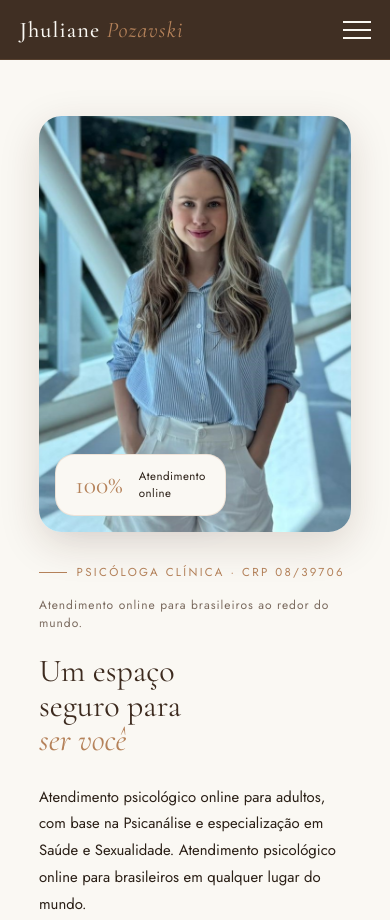
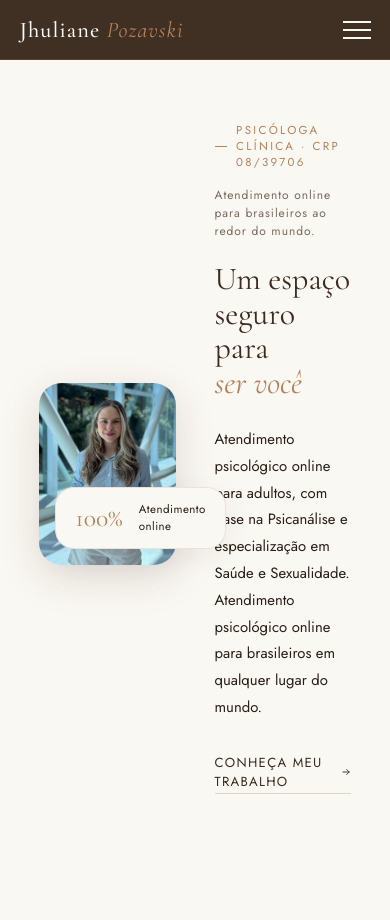
Before and after one commit to JhulianePozavski/Site, a plain HTML site: page index.html in a window 390 px wide. Shown: the top 920 px of the page. Drawn offline with nearby package versions, Linux system fonts and the light colour scheme.

Commit message:
Update index.html

```diff
--- a/index.html
+++ b/index.html
@@ -72,7 +72,7 @@
   }
 
   /* HERO */
-  #hero { min-height: 100vh; display: grid; grid-template-columns: 1fr 1fr; padding-top: 140px; background: var(--cream); position: relative; overflow: hidden; }
+  #hero { min-height: 100vh; display: grid; grid-template-columns: 1fr 1fr; padding-top: 90px; background: var(--cream); position: relative; overflow: hidden; }
   .hero-left { display: flex; flex-direction: column; justify-content: center; padding: 6vw 4vw 6vw 8vw; }
   .hero-tag { display: inline-flex; align-items: center; gap: .6rem; font-size: .72rem; letter-spacing: .2em; text-transform: uppercase; color: var(--terra); font-weight: 400; margin-bottom: 1.8rem; opacity: 0; animation: fadeUp .8s .2s forwards; }
   .hero-tag::before { content: ''; display: block; width: 28px; height: 1px; background: var(--terra); }
@@ -220,7 +220,7 @@
     .hamburger.active span:nth-child(3) { transform: translateY(-8px) rotate(-45deg); }
 
     /* HERO */
-    #hero { grid-template-columns: 1fr; min-height: auto; padding-top: 100px; }
+    #hero { min-height: 100vh; display: grid; grid-template-columns: 1fr 1fr; padding-top: 90px; background: var(--cream); position: relative; overflow: hidden; }
     .hero-right { order: -1; height: auto; padding: 1rem 5vw 0; }
     .hero-img-wrap { width: 100%; max-width: 600px; position: relative; }
     .hero-photo { width: 100%; aspect-ratio: 3/4; height: auto; object-fit: cover; object-position: center 10%; border-radius: 1.4rem; }
```
